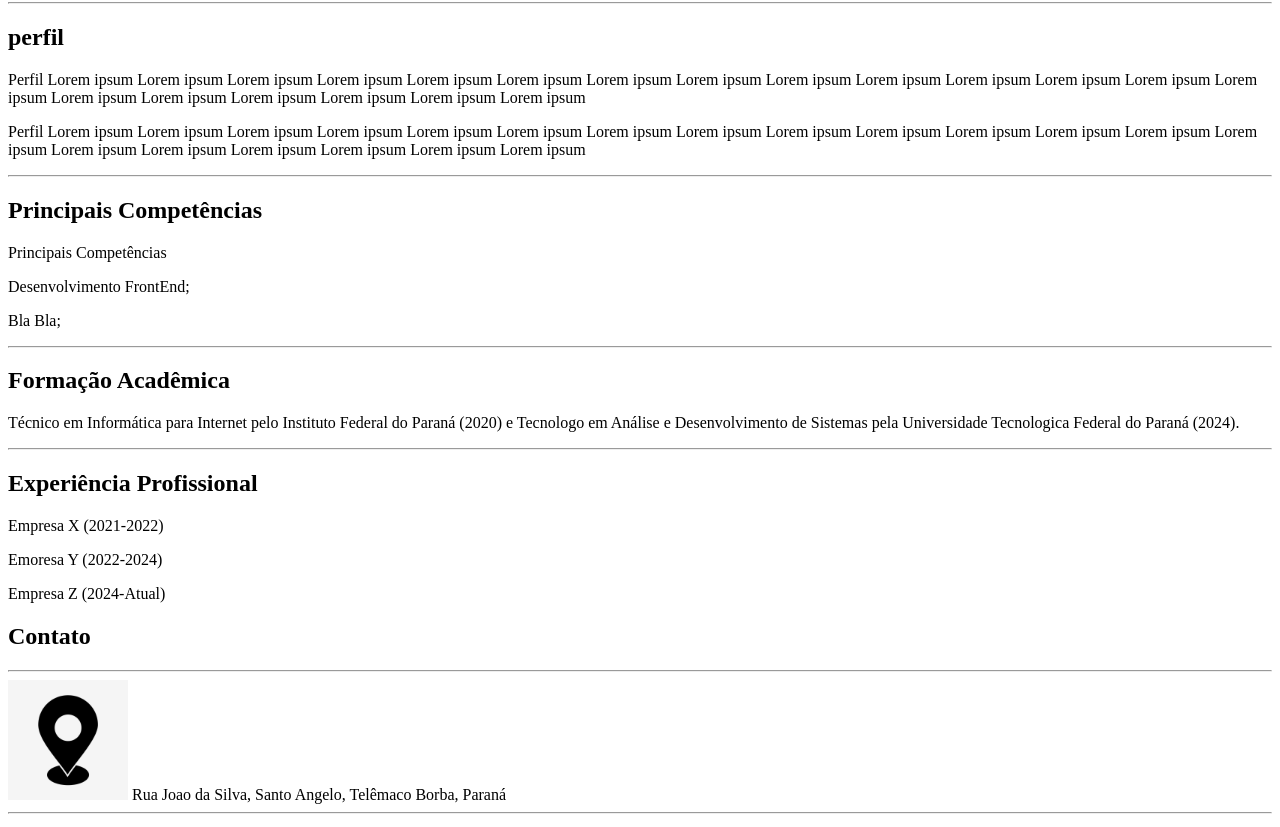
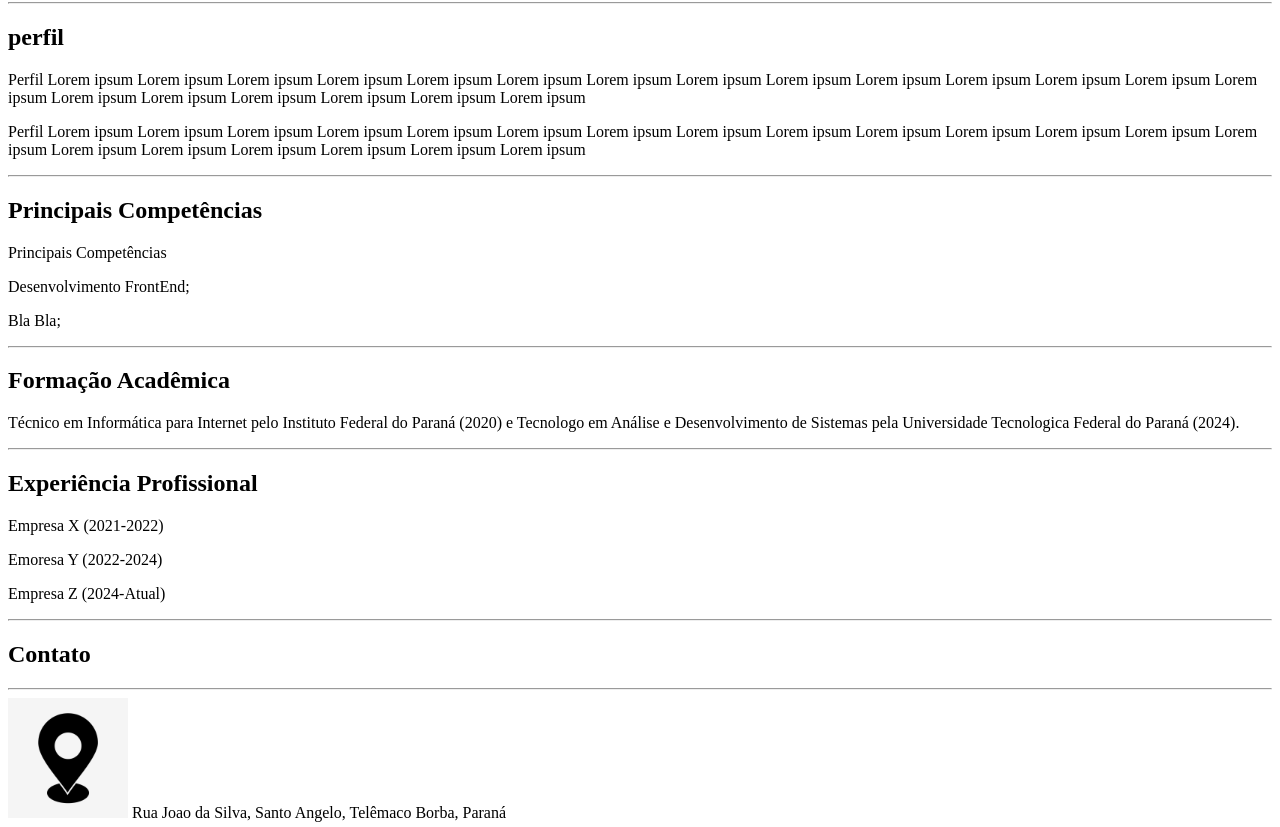
Before and after one commit to anapaula395/Curriculo_fulanotal, a plain HTML site: page index.html in a window 1280 px wide. Shown: the part 220-1047 px from the top of the page. Drawn offline with Linux system fonts and the light colour scheme.

Commit message:
atualização

```diff
--- a/index.html
+++ b/index.html
@@ -4,12 +4,10 @@
         <title>currículo fulano de tal</title>
         <meta charset="utf-8">
     </head>
-
     <body>
         <hr>
         <img src="./imagens/usario.jpg"
-        width="120"
-        height="120">
+        width="120"  height="120">
         <h1>FULANO</h1>
         <hr>
         <h2>perfil</h2>
@@ -30,11 +28,11 @@
         <p>Empresa X (2021-2022)</p>
         <p>Emoresa Y (2022-2024)</p>
         <p>Empresa Z (2024-Atual)</p>
+        <hr>
         <h2>Contato</h2>
         <hr>
         <img src="./imagens/endereço.jpg" alt="Localização" width="120" height="120"> Rua Joao da Silva, Santo Angelo, Telêmaco Borba, Paraná <hr>
         <img src="./imagens/telefone.png" alt="Telefone" width="120" height="120">  (42) 99999-99999<hr>
         <img src="./imagens/email .jpg" alt="email" width="120" height="120">  emailfulano@gmail.com <hr>
-
     </body>
 </html>
```
